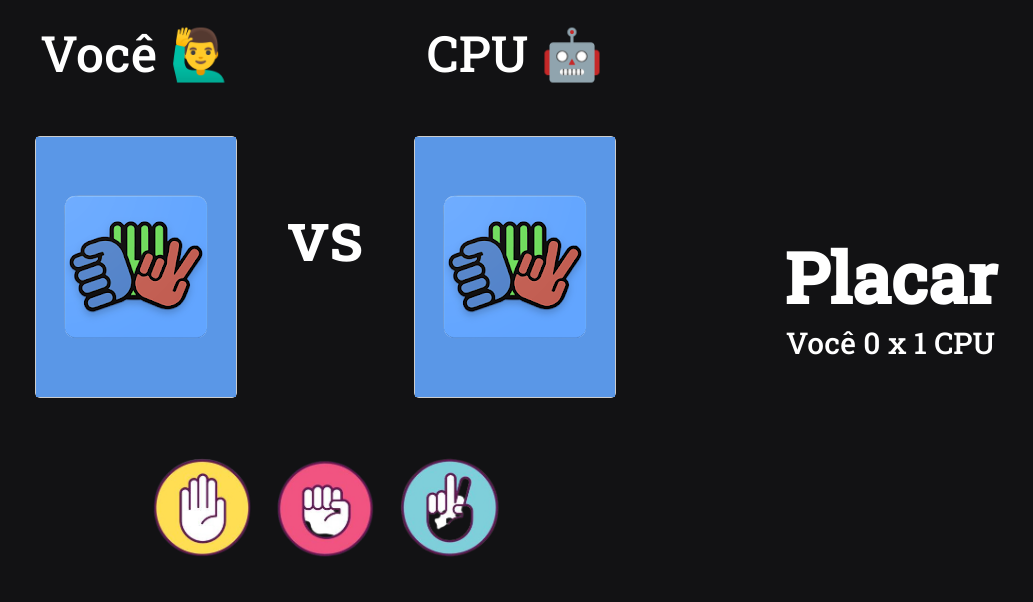
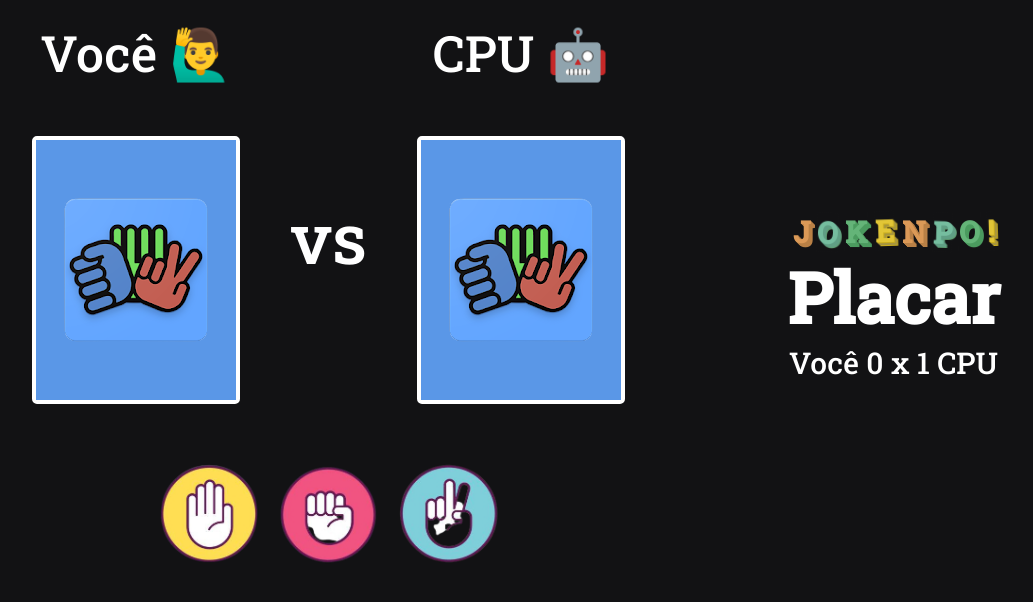
Before and after one commit to sampaiogabriel/jokenpo, a plain HTML site: page index.html in a window 1280 px wide. Shown: the whole page, without its empty margins (124-1157 px from the left). Drawn offline with Linux system fonts and the light colour scheme.

Commit message:
finalizando layout principal, adicionado animacoes

```diff
--- a/index.html
+++ b/index.html
@@ -7,8 +7,9 @@
     <meta name="viewport" content="width=device-width, initial-scale=1.0">
 
     <link rel="shortcut icon" href="./src/images/favicon.ico" type="image/x-icon">
-    <link rel="stylesheet" href="styles.css">
-    <link rel="stylesheet" href="cardflip.css">
+    <link rel="stylesheet" href="./src/styles/cardflip.css">
+    <link rel="stylesheet" href="./src/styles/title.css">
+    <link rel="stylesheet" href="./src/styles/styles.css">
 
     <title>Jokenpô</title>
 </head>
@@ -16,6 +17,7 @@
 <body>
 
     <div class="game">
+
         <div class="game-container">
             <div class="game-area-player">
                 <div class="game-show">
@@ -27,12 +29,12 @@
                                 <div class="card__face card__face--front">
                                     <img src="./src/images/image card back.png" alt="card-front">
                                 </div>
-                                <div class="card__face card__face--back">back</div>
+                                <div class="card__face card__face--back"><span>✊</span></div>
                             </div>
                         </div>
                     </div>
                     <div class="game-versus">
-                        vs
+                        <span>vs</span>
                     </div>
                     <div class="game-cpu-play">
                         <span class="player-title">CPU 🤖</span>
@@ -54,12 +56,26 @@
                 </div>
             </div>
             <div class="game-score">
+
+                <div class="game-title">
+                    <h1 class="game-title-h1">
+                        <span class="game-title-span">J</span>
+                        <span class="game-title-span">O</span>
+                        <span class="game-title-span">K</span>
+                        <span class="game-title-span">E</span>
+                        <span class="game-title-span">N</span>
+                        <span class="game-title-span">P</span>
+                        <span class="game-title-span">O</span>
+                        <span class="game-title-span">!</span>
+                    </h1>
+                </div>
+
                 <h1>Placar</h1>
                 <span>Você 0 x 1 CPU</span>
             </div>
         </div>
     </div>
-    <script src="script.js"></script>
+    <script src="./src/scripts/script.js"></script>
 </body>
 
 </html>
--- a/cardflip.css
+++ b/src/styles/cardflip.css
@@ -1,10 +1,13 @@
 .scene {
   width: 200px;
   height: 260px;
-  border: 1px solid #ccc;
+
   margin: 40px 0;
   perspective: 600px;
+
   border-radius: 5px;
+  border: 4px solid;
+  /* border-image: linear-gradient(227.91deg, #106AF2 0%, #00e0ff 100%); */
 
   margin: 50px;
 }
@@ -48,6 +51,9 @@
 }
 
 .card__face--back {
-  background: blue;
   transform: rotateY(180deg);
 }
+
+.card__face--back span{
+  font-size: 100px;
+}
--- a/styles.css
+++ b/src/styles/styles.css
@@ -1,4 +1,10 @@
 @import url('https://fonts.googleapis.com/css2?family=Roboto+Slab:wght@500&display=swap');
+
+root{
+    --pedra-cor-background: #DECCDD;
+    --papel-cor-background: #FFDE53;
+    --tesoura-cor-background: #7FCEDA;
+}
 
 *{
     margin: 0;
@@ -7,6 +13,18 @@
 
     background-color: #121214;
     color: white;
+}
+
+.background-pedra{
+    background-color: var(--pedra-cor-background);
+}
+
+.background-papel{
+    background-color: var(--papel-cor-background);
+}
+
+.background-tesoura{
+    background-color: var(--tesoura-cor-background);
 }
 
 .game{
@@ -55,14 +73,37 @@
     font-size: 30px;
 }
 
+.game-options {
+    height: 120px;
+    display: flex;
+    flex-direction: row;
+    align-items: flex-end;
+}
+
 .game-options img{
     margin: 10px;
-    height: auto;
-    max-height: 100px;
+    height: 100px;
+    transition: 0.3s ease-in;
+    cursor: pointer;
+}
+
+.game-options img:hover{
+    height: 120px;
+    transition: 0.3s ease-in
 }
 
 .game-versus{
     font-size: 70px;
+
+    display: flex;
+    flex-direction: column;
+    justify-content: center;
+    align-items: center;
+}
+
+.game-you-play{
+    display: flex;
+    flex-direction: column;
 }
 
 .player-title{
--- /dev/null
+++ b/src/styles/title.css
@@ -0,0 +1,85 @@
+@import url('https://fonts.googleapis.com/css2?family=Roboto+Slab:wght@500&display=swap');
+
+.game-title-h1 {
+  font-size: 30px;
+  font-size: bold;
+  font-weight: 7.5vw/1.6;
+  user-select: none;
+
+  font-family: 'Roboto Slab', Arial, Helvetica, sans-serif;
+}
+
+.game-title-h1 .game-title-span {
+  display: inline-block;
+  animation: float 0.2s ease-in-out infinite;
+}
+@keyframes float {
+  0%,
+  100% {
+    transform: none;
+  }
+  33% {
+    transform: translateY(-1px) rotate(-2deg);
+  }
+  66% {
+    transform: translateY(1px) rotate(2deg);
+  }
+}
+body:hover .game-title-span {
+  animation: bounce 0.6s;
+}
+@keyframes bounce {
+  0%,
+  100% {
+    transform: translate(0);
+  }
+  25% {
+    transform: rotateX(20deg) translateY(2px) rotate(-3deg);
+  }
+  50% {
+    transform: translateY(-20px) rotate(3deg) scale(1.1);
+  }
+}
+
+.game-title-span:nth-child(4n) {
+  color: hsl(50, 75%, 55%);
+  text-shadow: 1px 1px hsl(50, 75%, 45%), 2px 2px hsl(50, 45%, 45%),
+    3px 3px hsl(50, 45%, 45%), 4px 4px hsl(50, 75%, 45%);
+}
+.game-title-span:nth-child(4n-1) {
+  color: hsl(135, 35%, 55%);
+  text-shadow: 1px 1px hsl(135, 35%, 45%), 2px 2px hsl(135, 35%, 45%),
+    3px 3px hsl(135, 35%, 45%), 4px 4px hsl(135, 35%, 45%);
+}
+.game-title-span:nth-child(4n-2) {
+  color: hsl(155, 35%, 60%);
+  text-shadow: 1px 1px hsl(155, 25%, 50%), 2px 2px hsl(155, 25%, 50%),
+    3px 3px hsl(155, 25%, 50%), 4px 4px hsl(140, 25%, 50%);
+}
+.game-title-span:nth-child(4n-3) {
+  color: hsl(30, 65%, 60%);
+  text-shadow: 1px 1px hsl(30, 45%, 50%), 2px 2px hsl(30, 45%, 50%),
+    3px 3px hsl(30, 45%, 50%), 4px 4px hsl(30, 45%, 50%);
+}
+
+.game-title-h1 .game-title-span:nth-child(2) {
+  animation-delay: 0.05s;
+}
+.game-title-h1 .game-title-span:nth-child(3) {
+  animation-delay: 0.1s;
+}
+.game-title-h1 .game-title-span:nth-child(4) {
+  animation-delay: 0.15s;
+}
+.game-title-h1 .game-title-span:nth-child(5) {
+  animation-delay: 0.2s;
+}
+.game-title-h1 .game-title-span:nth-child(6) {
+  animation-delay: 0.25s;
+}
+.game-title-h1 .game-title-span:nth-child(7) {
+  animation-delay: 0.3s;
+}
+.game-title-h1 .game-title-span:nth-child(8) {
+  animation-delay: 0.35s;
+}
```
Also changed, not shown: src/scripts/script.js (renamed from script.js).
